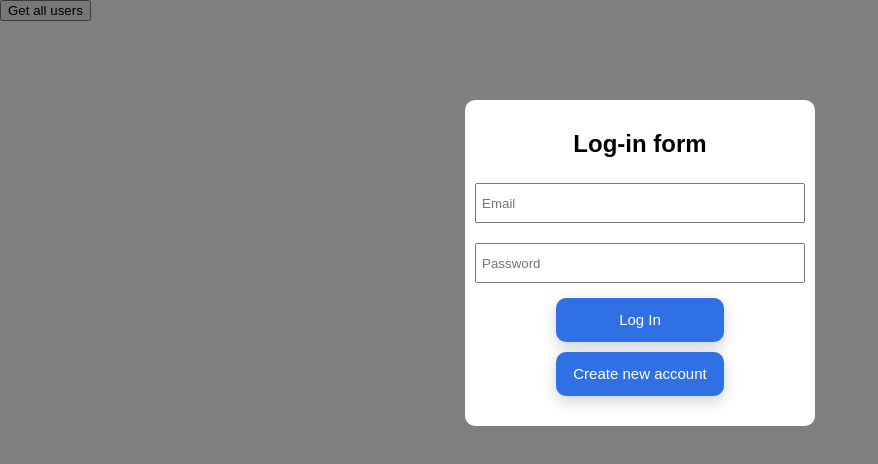
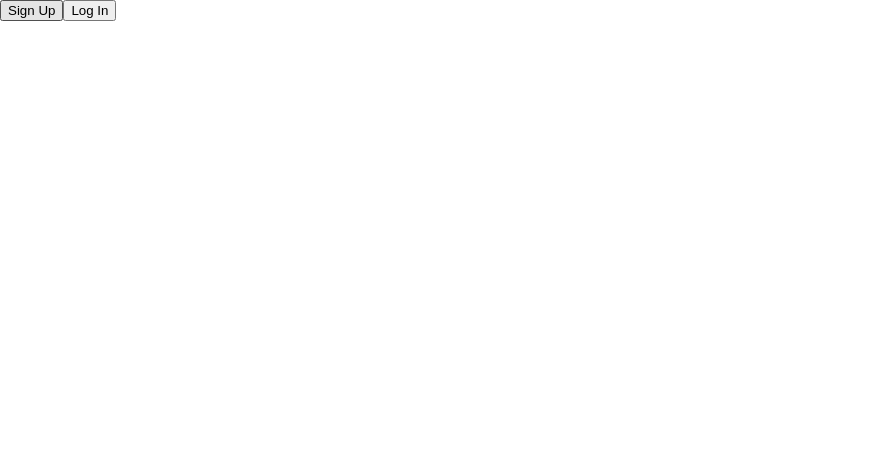
Before and after one commit to RA404/auth-mern, a React (Create React App) app in the folder client/: page / in a window 1280 px wide. Shown: the top 464 px of the page, without its empty margins (0-878 px from the left). Built offline with nearby package versions, Linux system fonts and the light colour scheme.

Commit message:
add open close popUp function, and ability to switch register and login form

```diff
--- a/client/src/App.tsx
+++ b/client/src/App.tsx
@@ -4,12 +4,13 @@ import LoginForm from "./components/LoginForm";
 import { observer } from "mobx-react-lite";
 import UserService from "./services/UserService";
 import { IUser } from "./models/IUser";
-import './App.css';
+import useModal from "./hooks/useModal";
+import "./App.css";
 
 const App: FC = () => {
   const { store } = useContext(Context);
-
   const [users, setUsers] = useState<IUser[]>([]);
+  const { isOpen, toggle } = useModal();
 
   useEffect(() => {
     if (localStorage.getItem("token")) {
@@ -33,8 +34,9 @@ const App: FC = () => {
   if (!store.isAuth) {
     return (
       <div>
-        <LoginForm />
-        <button onClick={getUsers}>Get all users</button>
+        <button onClick={toggle}>Sign Up</button>
+        <button onClick={toggle}>Log In</button>
+        <LoginForm isOpen={isOpen} toggle={toggle} isSignUpForm={true} />
       </div>
     );
   }
--- a/client/src/components/LoginForm.tsx
+++ b/client/src/components/LoginForm.tsx
@@ -1,12 +1,24 @@
-import React, { FC, useContext, useState } from "react";
+import React, { FC, useContext, useState, ReactNode } from "react";
 import { Context } from "../index";
 import { observer } from "mobx-react-lite";
 import CSS from "csstype";
 
-const LoginForm: FC = () => {
+interface ModalType {
+  children?: ReactNode;
+  isOpen: boolean;
+  toggle: () => void;
+  isSignUpForm: boolean;
+}
+
+const LoginForm: FC<ModalType> = (props: ModalType) => {
   const [email, setEmail] = useState<string>("");
+  const [isSignUpForm, setSignUpForm] = useState<boolean>(props.isSignUpForm);
   const [password, setPassword] = useState<string>("");
   const { store } = useContext(Context);
+
+  const toggleFormType = () => {
+    setSignUpForm(!isSignUpForm);
+  };
 
   const formContainer: CSS.Properties = {
     display: "flex",
@@ -33,7 +45,7 @@ const LoginForm: FC = () => {
     width: "330px",
     margin: "10px",
     padding: "5px",
-    height: "40px"
+    height: "40px",
   };
 
   const formButton: CSS.Properties = {
@@ -52,6 +64,18 @@ const LoginForm: FC = () => {
     cursor: "pointer",
   };
 
+  const formLink: CSS.Properties = {
+    boxSizing: "border-box",
+    margin: "5px",
+    border: "0",
+    color: "#2F71E5",
+    fontSize: "15px",
+    lineHeight: "20px",
+    backgroundColor: "#fff",
+    padding: 0,
+    cursor: "pointer",
+  };
+
   const formOverlay: CSS.Properties = {
     top: 0,
     position: "fixed",
@@ -60,10 +84,20 @@ const LoginForm: FC = () => {
     background: "rgba(0, 0, 0, 0.5)",
   };
 
+  const flexRowContainer: CSS.Properties = {
+    display: "flex",
+    flexDirection: "row",
+    justifyContent: "center",
+  };
+
   return (
-    <div style={formOverlay}>
-      <div style={formContainer}>
-        <h2 style={formHeader}>Log-in form</h2>
+    <React.Fragment>
+      {props.isOpen && (
+        <div style={formOverlay} onClick={props.toggle}>
+          <div style={formContainer} onClick={(e) => e.stopPropagation()}>
+            <h2 style={formHeader}>
+              {isSignUpForm ? "Sign Up Form" : "Log in Form"}
+            </h2>
             <input
               style={formInput}
               value={email}
@@ -78,17 +112,43 @@ const LoginForm: FC = () => {
               placeholder="Password"
               onChange={(e) => setPassword(e.target.value)}
             />
-        <button style={formButton} onClick={() => store.login(email, password)}>
-          Log In
-        </button>
+
+            {isSignUpForm ? (
+              <>
                 <button
                   style={formButton}
                   onClick={() => store.registration(email, password)}
                 >
                   Create new account
                 </button>
+                <div style={flexRowContainer}>
+                  <p>Already have an account?</p>
+                  <button style={formLink} onClick={toggleFormType}>
+                    Log in
+                  </button>
+                </div>
+              </>
+            ) : (
+              <>
+                <button style={formLink}>Forgot password?</button>
+                <button
+                  style={formButton}
+                  onClick={() => store.login(email, password)}
+                >
+                  Log In
+                </button>
+                <div style={flexRowContainer}>
+                  <p>Don't have an accaunt?</p>
+                  <button style={formLink} onClick={toggleFormType}>
+                    Sign Up
+                  </button>
+                </div>
+              </>
+            )}
           </div>
         </div>
+      )}
+    </React.Fragment>
   );
 };
 
--- /dev/null
+++ b/client/src/hooks/useModal.tsx
@@ -0,0 +1,14 @@
+import { useState } from "react";
+
+export default function useModal() {
+  const [isOpen, setIsOpen] = useState(false);
+
+  const toggle = () => {
+    setIsOpen(!isOpen);
+  };
+
+  return {
+    isOpen,
+    toggle
+  };
+}
```
Lines whose indentation alone changed are shown as unchanged.
